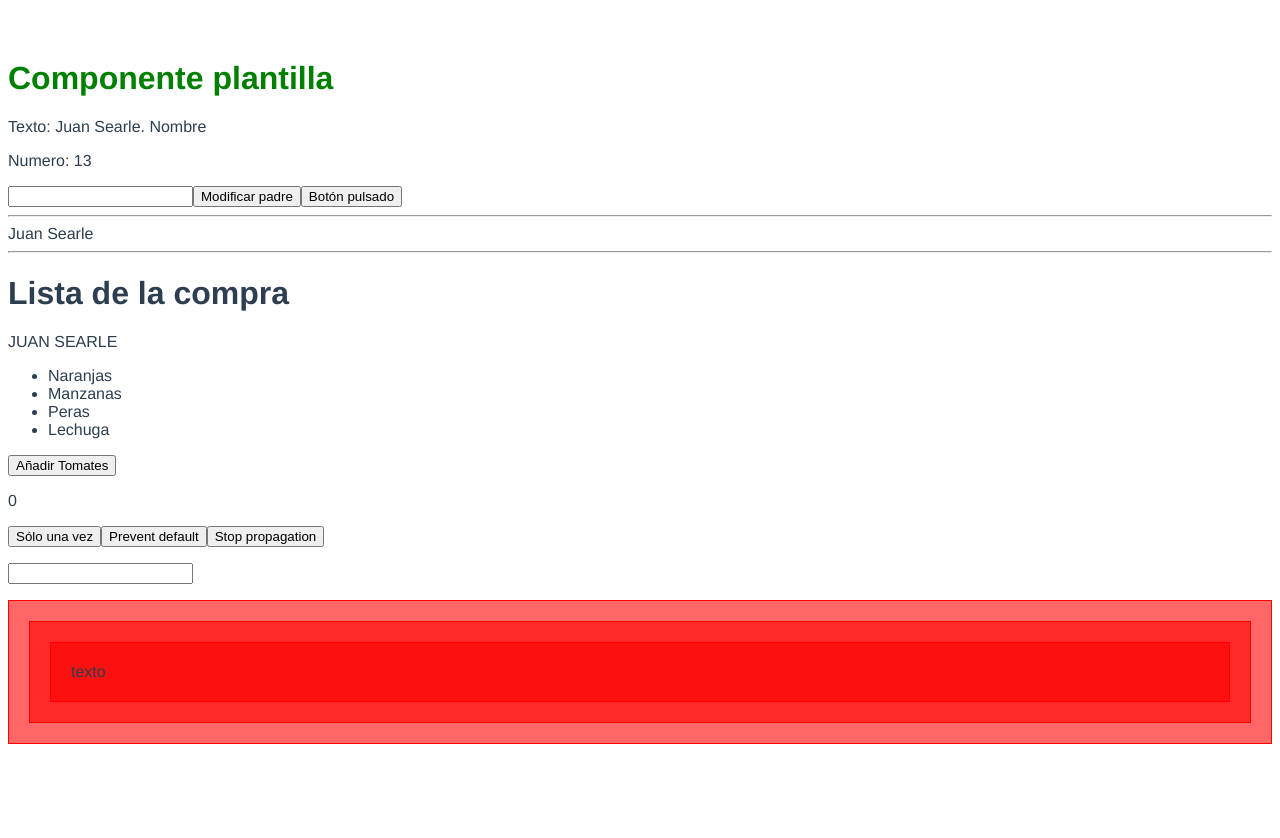
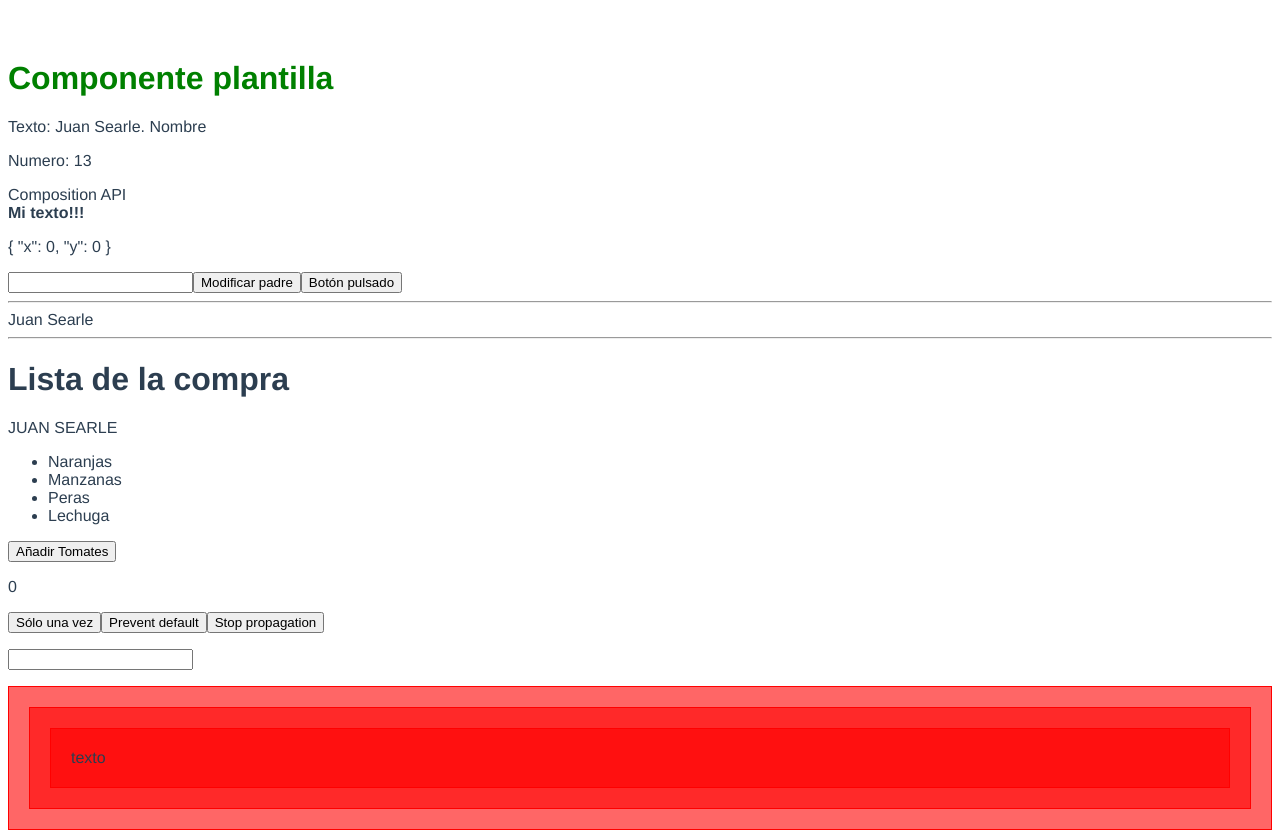
Before and after one commit to jsearle/ionic-vue, a Vue app in the folder vuedemo/: page / in a window 1280 px wide. Before the commit the page ends 800 px from the top, so only its background shows below. Built offline with nearby package versions, Linux system fonts and the light colour scheme.

Commit message:
Setup y composables

```diff
--- a/vuedemo/src/components/FullComponent.vue
+++ b/vuedemo/src/components/FullComponent.vue
@@ -6,13 +6,19 @@
   <p>
     Numero: {{numero}}
     </p>
+    <p>
+      Composition API<br/>
+      <strong>{{ texto2 }}</strong>
+    </p>
+    <p>{{mouse}}</p>
     <input type="text" v-model="nombre" />
   <button @click="modificarPadre">Modificar padre</button>
   <button @click="cambioProfundo">Botón pulsado</button>
 </template>
 
 <script lang="ts">
-import { defineComponent } from 'vue'
+import { defineComponent, ref } from 'vue'
+import { useMouse } from '../composables/mouse'
 
 export default defineComponent({
   name:'FullComponent',
@@ -48,6 +54,8 @@ export default defineComponent({
     },
     cambioProfundo(){
       this.datos.nombre = 'otro nombre'
+      this.setTexto2('Este es el nuevo texto!!')
+      //this.texto2 = 'sdfsdfsdf' // Incorrecto!!
     }
   },
   computed:{
@@ -60,8 +68,35 @@ export default defineComponent({
 
   },
   watch:{
+    nombre(nuevo:string, prev:string){
+      if(nuevo=='Juan'){
+        alert('Eres mi tocayo!!');
+      }
+    },
     'datos.nombre': function (nuevo:string, prev:string){
       console.log('Eres mi tocayo!')
+      this.modificarPadre()
+    }
+  },
+  //  lifecycle
+  mounted(){
+    //alert('Bienvenido')
+  },
+  // updated, created, unmounted
+  // beforeMounted, beforeUpdated,  beforeCreated, beforeUnmounted
+  setup(){
+    const mouse = useMouse()
+
+    const texto2 = ref('Mi texto!!!')
+
+    const setTexto2 = (nuevoTexto:string) => {
+      texto2.value = nuevoTexto
+    }
+
+    return {
+      texto2,
+      setTexto2,
+      mouse
     }
   }
 })
--- /dev/null
+++ b/vuedemo/src/composables/mouse.ts
@@ -0,0 +1,17 @@
+import { onMounted, ref, onUnmounted } from 'vue'
+export function useMouse(){
+  const x = ref(0)
+  const y = ref(0);
+
+  const update = (e: MouseEvent)=>{
+    x.value = e.clientX
+    y.value = e.clientY
+  }
+
+  onMounted(()=>{ window.addEventListener('mousemove', update) })
+  onUnmounted(()=>{ window.removeEventListener('mousemove', update) })
+
+  return{
+    x, y
+  }
+}
```
